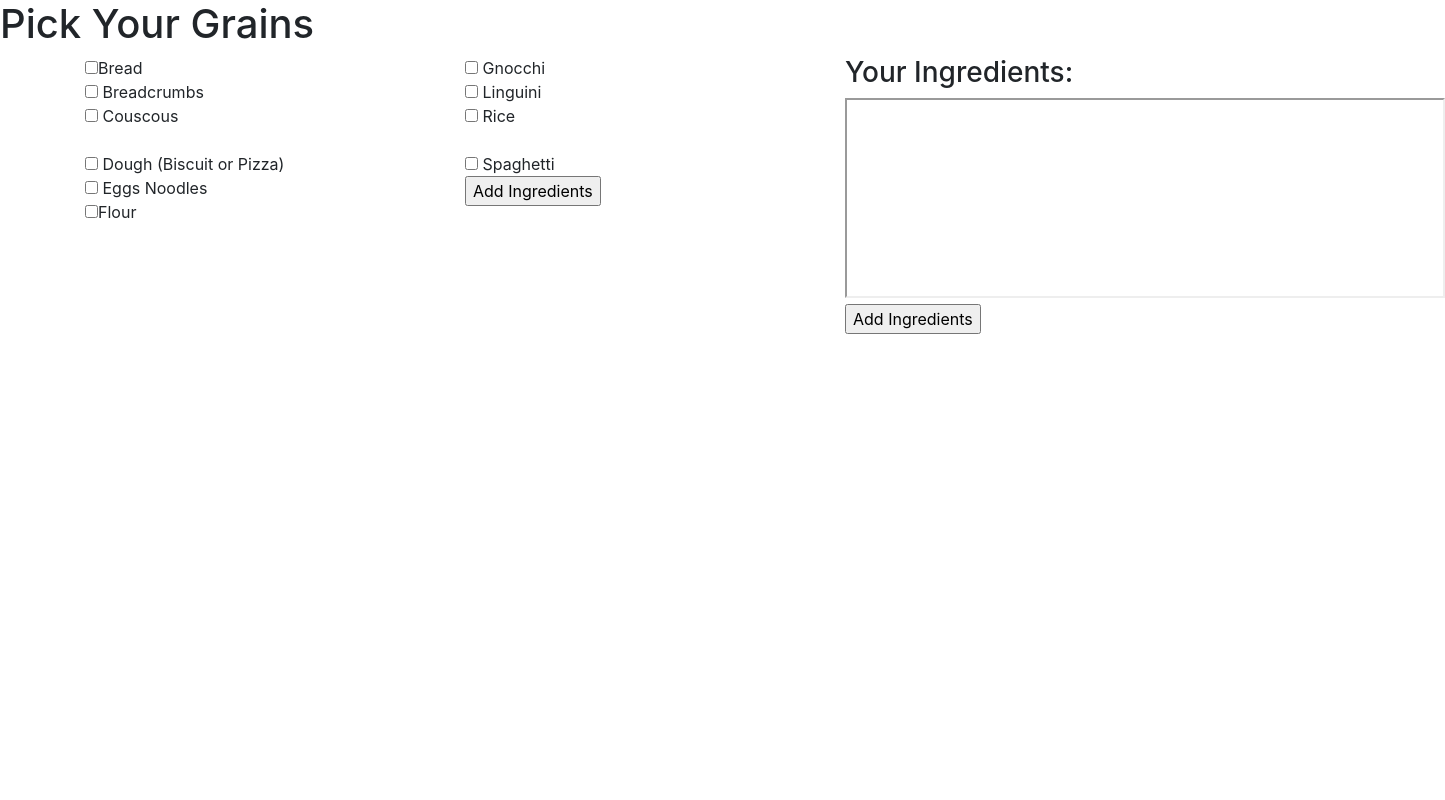
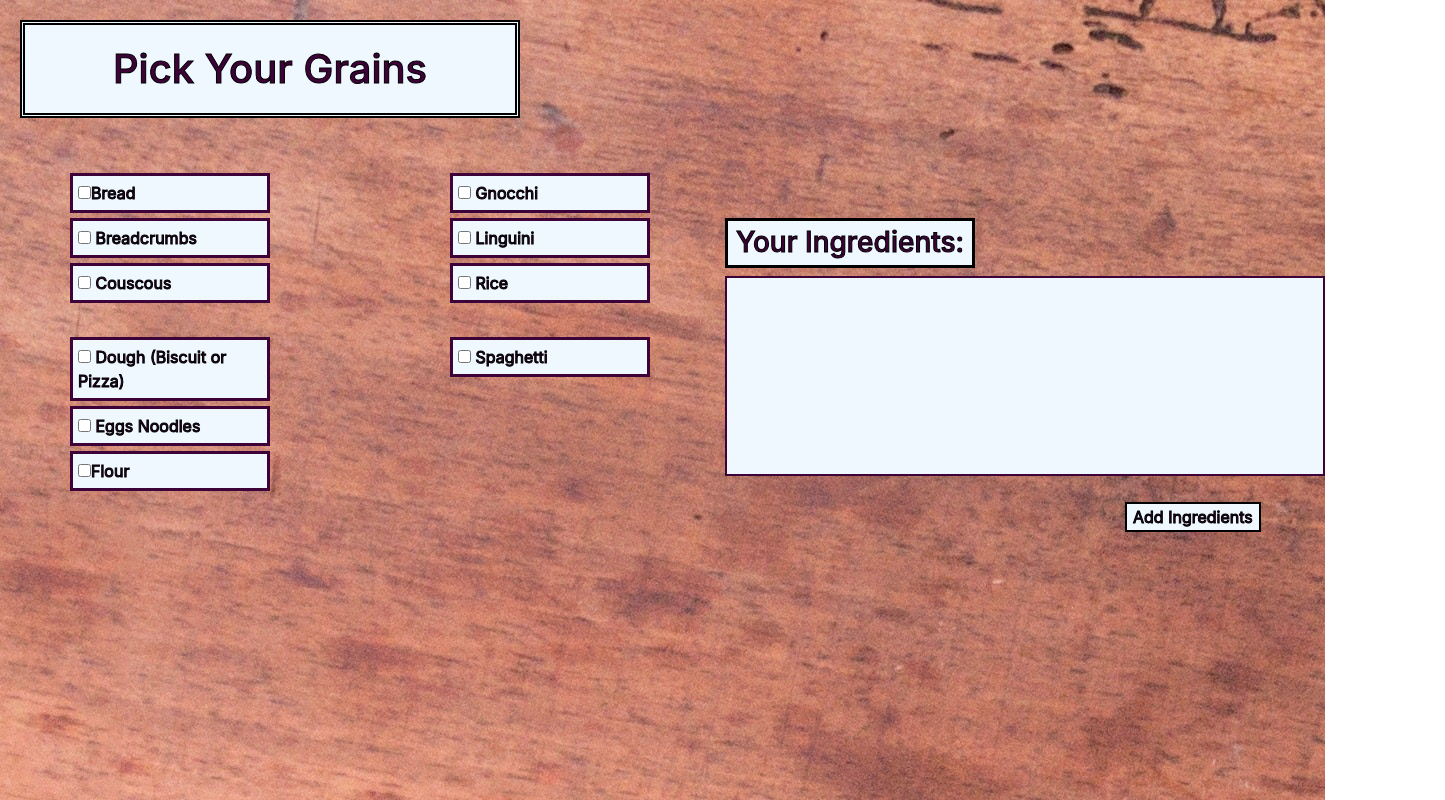
Before and after one commit to mcleddy/foodFinder, a plain HTML site: page Ingredient-Form-Grains.html in a window 1280 px wide. Shown: the whole page, 1445 px wide, since content can reach past the window. Drawn offline with nearby package versions, Linux system fonts and the light colour scheme; no server answers.

Commit message:
Readding css to grains page and adding add ingredients button

```diff
--- a/Ingredient-Form-Grains.html
+++ b/Ingredient-Form-Grains.html
@@ -62,4 +62,69 @@
 
 </body>
 
+<style>
+    .add {
+        -webkit-text-stroke: 1px black;
+        color: rgb(61, 2, 55);
+        border-style: solid;
+        border-color: black;
+        margin-left: 400px;
+        margin-top: 20px;
+        margin-bottom: 0%;
+    }
+    h3 {
+        background-color: aliceblue;
+        padding: 5px;
+        width: 250px;
+        text-align: center;
+        border-style: solid;
+        border-color: black;
+    }
+    input {
+        background-color: aliceblue;
+    }
+    iframe {
+        background-color: aliceblue;
+        border-style: solid;
+    }
+    body {
+        background-image: url("assets/images/Project1-background.jpg");
+    }
+    h1 {
+        text-align: center;
+        -webkit-text-stroke: 1px black;
+        margin: 0px;
+        color: rgb(61, 2, 55);
+        background-color: aliceblue;
+        border-style: double;
+        border-color: black;
+        width: 500px;
+        padding: 20px;
+        border-width: thick;
+        margin-top: 20px;
+        margin-left:20px;
+    }
+    .item {
+        margin: 5px;
+        background-color: aliceblue;
+        padding: 5px;
+        width: 200px;
+        border-style: solid;
+    }
+    .ingredientOptions {
+        -webkit-text-stroke: 1px black;
+        float: left;
+        margin: 50px;
+        color: rgb(61, 2, 55);
+    }
+    .yourIngredients {
+        margin-top:20px;
+        float: right;
+        margin: 50px;
+        -webkit-text-stroke: 1px black;
+        color: rgb(61, 2, 55);
+        width: 400px;
+    };
+</style>
+
 </html>
--- a/app.js
+++ b/app.js
@@ -37,13 +37,20 @@ $(document).ready(function () {
         prevBtn.text("Previous ");
         $("#buttons").append(prevBtn);
 
+        var addIngredientBtn = $("<button>");
+        addIngredientBtn.addClass("add-ingredients-btn btn-dark p-3");
+        addIngredientBtn.attr("type", "submit");
+        addIngredientBtn.attr("id", "add-me");
+        addIngredientBtn.text("Add ingredients ");
+        $("#buttons").append(addIngredientBtn);
+
         var nextBtn = $("<button>");
         nextBtn.addClass("next-btn btn-dark p-3 small-btns");
         nextBtn.attr("type", "submit");
         nextBtn.attr("id", "next");
         nextBtn.text("Next ");
         $("#buttons").append(nextBtn);
-    }
+    };
 
     // on click events for the search button
     $(".search-btn").on("click", function (event) {
```
Also changed, not shown: assets/css/index.css (+6 -1 lines).
